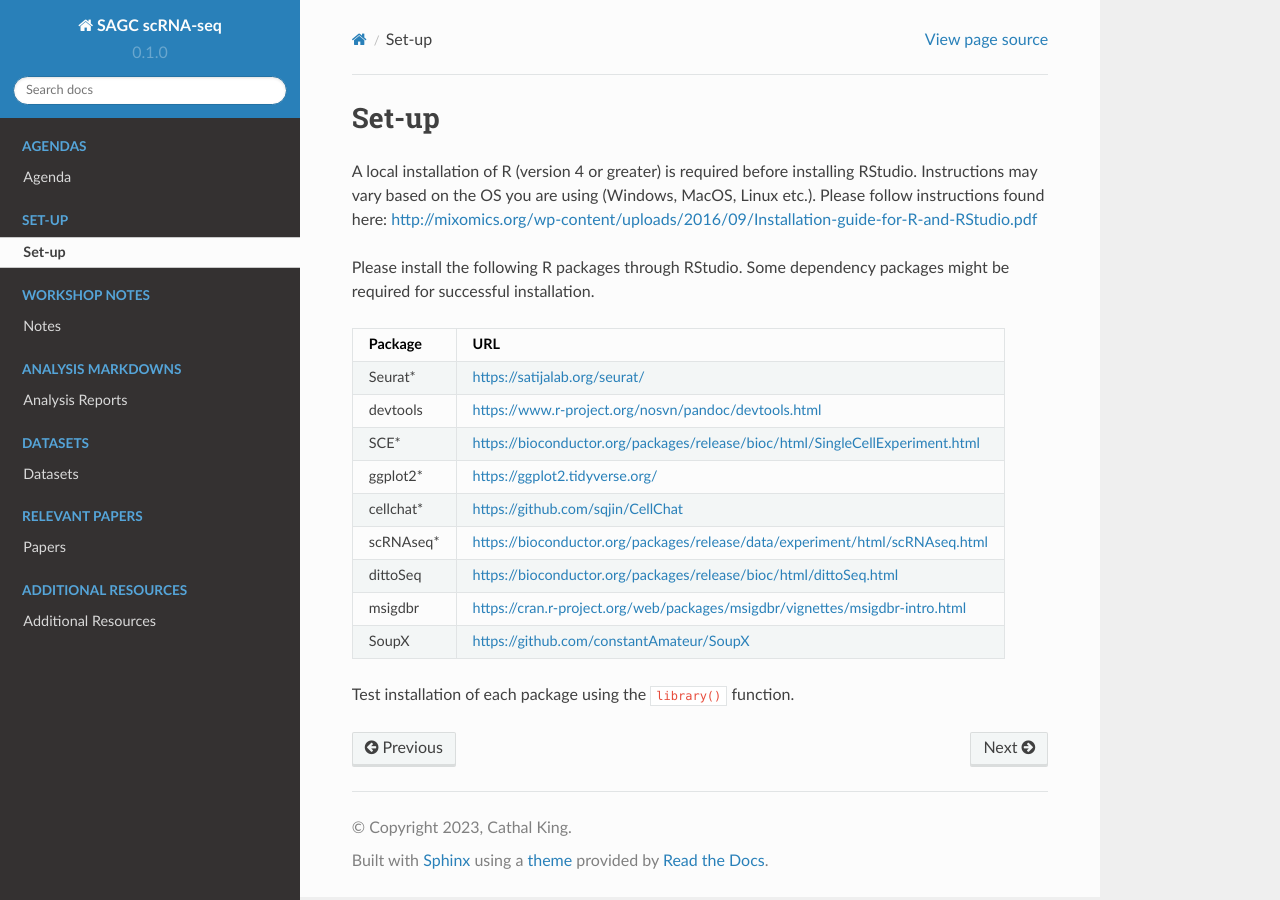
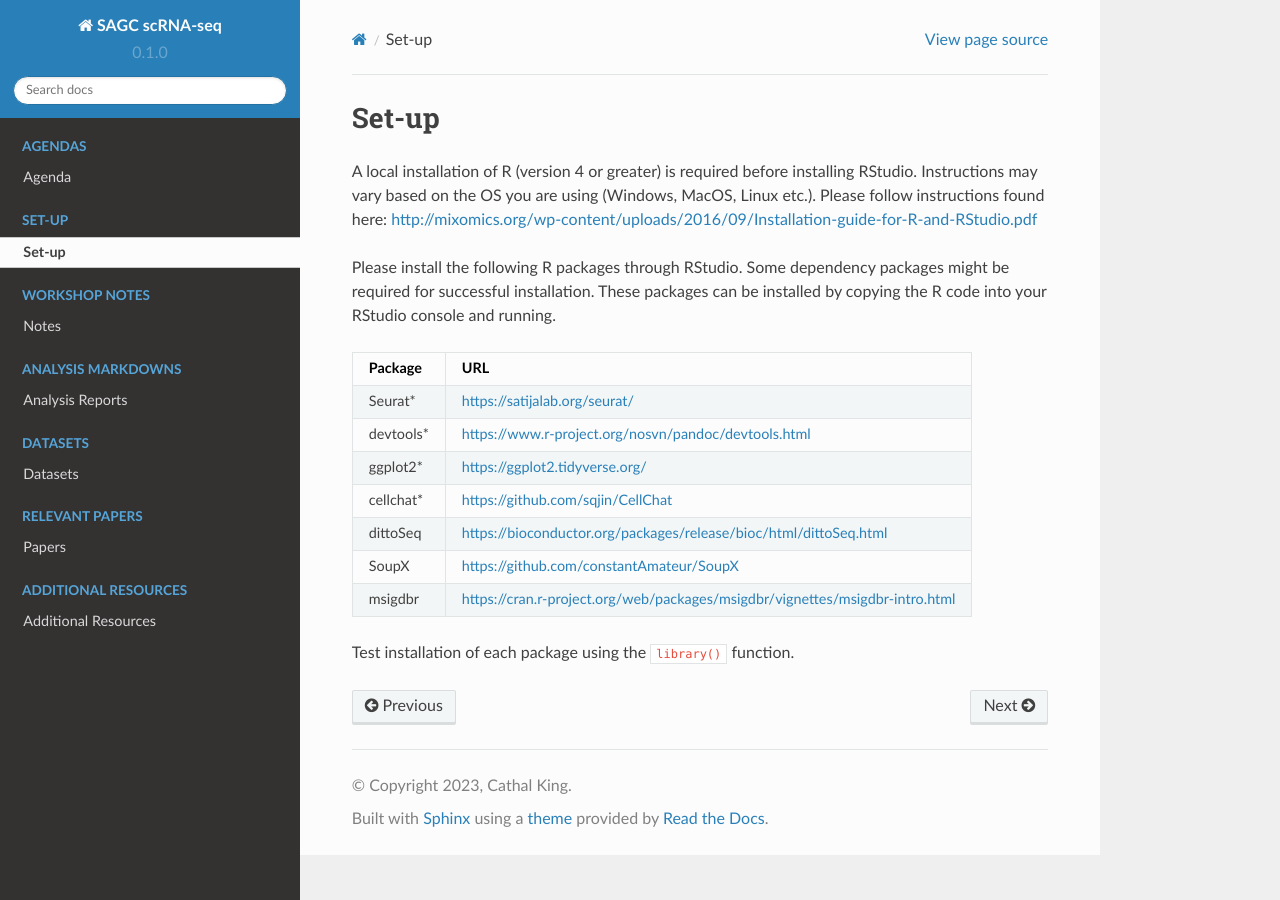
Before and after one commit to dw-thomson/SAGC_scRNAseq_workshop, a Sphinx documentation site: the page built from docs/source/Set-up.rst, in a window 1280 px wide. Built offline with Sphinx 7.4.7 and the Read the Docs theme 2.0.0, drawn with Linux system fonts in a browser that asks for light colours.

Commit message:
Update Set-up.rst
pw

```diff
--- a/docs/source/Set-up.rst
+++ b/docs/source/Set-up.rst
@@ -4,19 +4,17 @@ Set-up
 A local installation of R (version 4 or greater) is required before installing RStudio. Instructions may vary based on the OS you are using (Windows, MacOS, Linux etc.). Please follow instructions found here:
 http://mixomics.org/wp-content/uploads/2016/09/Installation-guide-for-R-and-RStudio.pdf
 
-Please install the following R packages through RStudio. Some dependency packages might be required for successful installation.
+Please install the following R packages through RStudio. Some dependency packages might be required for successful installation. These packages can be installed by copying the R code into your RStudio console and running.
 
 ==========  =====
 Package     URL
 ==========  =====
 Seurat*     https://satijalab.org/seurat/
-devtools    https://www.r-project.org/nosvn/pandoc/devtools.html
-SCE*	      https://bioconductor.org/packages/release/bioc/html/SingleCellExperiment.html
+devtools*   https://www.r-project.org/nosvn/pandoc/devtools.html
 ggplot2*    https://ggplot2.tidyverse.org/
 cellchat*   https://github.com/sqjin/CellChat
-scRNAseq*   https://bioconductor.org/packages/release/data/experiment/html/scRNAseq.html
 dittoSeq    https://bioconductor.org/packages/release/bioc/html/dittoSeq.html
+SoupX       https://github.com/constantAmateur/SoupX
 msigdbr     https://cran.r-project.org/web/packages/msigdbr/vignettes/msigdbr-intro.html
-SoupX       https://github.com/constantAmateur/SoupX
 ==========  =====
 Test installation of each package using the ``library()`` function.
```
